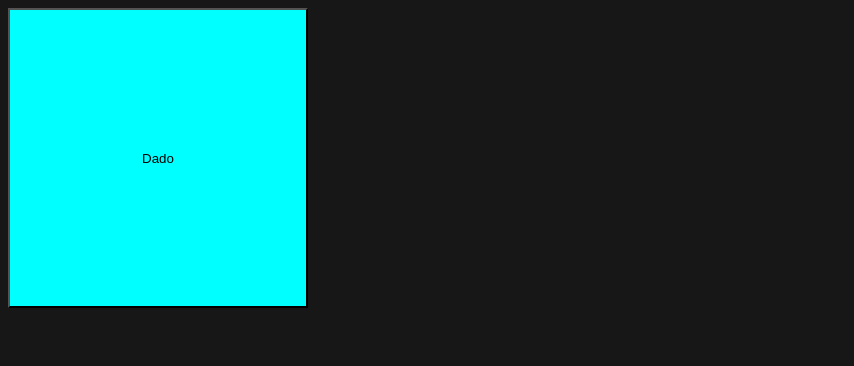
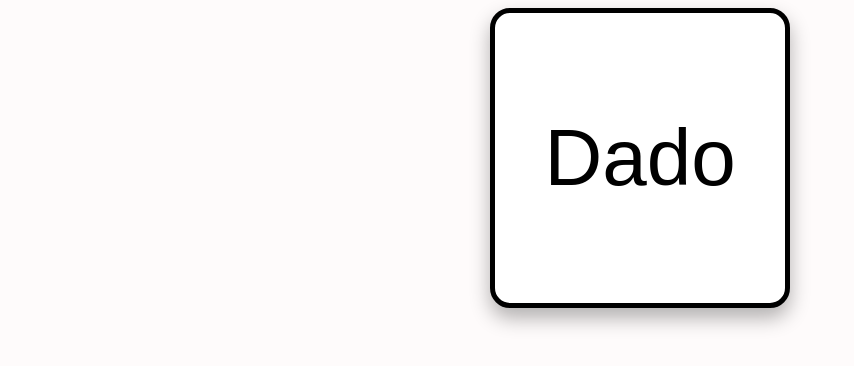
Before and after one commit to maikel50/eoi-test-js, a website built with Vite: page src/index.html in a window 1280 px wide. Shown: the whole page, without its empty margins (0-854 px from the left). Built offline with nearby package versions, Linux system fonts and the light colour scheme.

Commit message:
dado v1.0 terminado

```diff
--- a/src/index.css
+++ b/src/index.css
@@ -1,10 +1,25 @@
 body {
-  background: #171717;
+  background: #fefbfb;
   color: #fff;
+  display: flex;
+  align-items: center;
+  justify-content: center;
 }
 
-button{
-  background-color: aqua;
+.dado{
+  background-color: white;
   width: 300px;
   height: 300px;
+  cursor: pointer;
+  border: 5px solid black;
+  border-radius: 20px;
+  font-size: 80px;
+  box-shadow: 0 10px 20px rgb(0 0 0 / 30%);
+  transition: transform 0.3s;
+
 }
+
+.dado:hover {
+  transform: rotate(9deg) scale(1.05);
+  cursor: pointer;
+}
```
